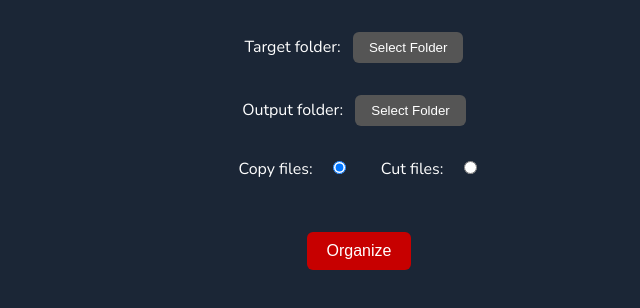
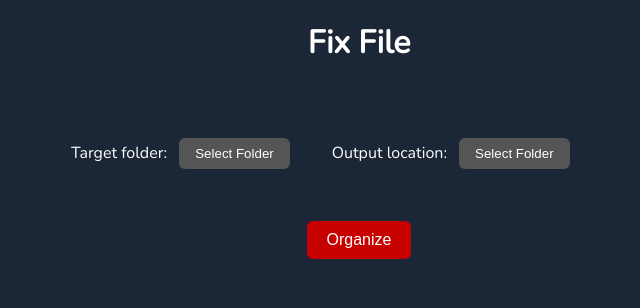
Before and after one commit to atilagulers/FixFile, a React (Vite) app in the folder frontend/: page / in a window 1280 px wide. Shown: the top 308 px of the page, without its empty margins (281-921 px from the left). Built offline with nearby package versions, Linux system fonts and the light colour scheme.

Commit message:
start implementing dropzone

```diff
--- a/frontend/src/App.jsx
+++ b/frontend/src/App.jsx
@@ -7,7 +7,7 @@ import {Greet, GetPath, OrganizeDir} from '../wailsjs/go/main/App';
 function App() {
   const [targetDir, setTargetDir] = useState('');
   const [outputDir, setOutputDir] = useState('');
-  const [isCopySelected, setIsCopySelected] = useState(true);
+  //  const [isCopySelected, setIsCopySelected] = useState(true);
 
   const handleFolderSelection = async (pathFunc) => {
     try {
@@ -28,32 +28,37 @@ function App() {
   };
 
   return (
-    <div id="App">
+    <div id="app">
+      <h1>Fix File</h1>
       <div
         style={{
           display: 'flex',
-          flexDirection: 'column',
           gap: '32px',
           padding: '32px',
+          width: '100%',
         }}
       >
-        <div>
-          <label htmlFor="target-folder">Target folder: </label>
+        <div className="folder-input-container">
+          <label className="select-folder-label" htmlFor="target-folder">
+            Target folder:{' '}
+          </label>
           <button onClick={() => handleFolderSelection(setTargetDir)}>
             Select Folder
           </button>
           <span>{targetDir}</span>
         </div>
 
-        <div>
-          <label htmlFor="output-folder">Output folder: </label>
+        <div className="folder-input-container">
+          <label className="select-folder-label" htmlFor="output-folder">
+            Output location:
+          </label>
 
           <button onClick={() => handleFolderSelection(setOutputDir)}>
             Select Folder
           </button>
           <span style={{color: 'white', marginLeft: '10px'}}>{outputDir}</span>
         </div>
-        <div style={{display: 'flex', justifyContent: 'center', gap: '32px'}}>
+        {/*<div style={{display: 'flex', justifyContent: 'center', gap: '32px'}}>
           <div>
             {' '}
             <label htmlFor="copy">Copy files: </label>
@@ -74,7 +79,7 @@ function App() {
               checked={!isCopySelected}
             />
           </div>
-        </div>
+        </div>*/}
       </div>
 
       <button
@@ -85,7 +90,6 @@ function App() {
           marginTop: '20px',
         }}
       >
-        {' '}
         Organize
       </button>
     </div>
--- a/frontend/src/app.css
+++ b/frontend/src/app.css
@@ -1,5 +1,7 @@
 #app {
+  margin: auto;
   height: 100vh;
+  width: 50%;
   text-align: center;
 }
 
@@ -21,7 +23,7 @@ button:hover {
 }
 
 .btn-primary {
-  background-color: #c70000;
+  background-color: var(--primary-color);
   color: white;
   padding: 10px 20px;
   border-radius: 6px;
@@ -31,7 +33,7 @@ button:hover {
 }
 
 .btn-primary:hover {
-  background-color: #ff0000;
+  background-color: var(--primary-color-hover);
 }
 
 input[type='radio'] {
@@ -41,3 +43,15 @@ input[type='radio'] {
 span {
   margin-left: 10px;
 }
+
+.folder-input-container {
+  display: flex;
+  justify-content: center;
+  align-items: center;
+  margin-top: 20px;
+}
+
+.select-folder-label {
+  display: inline-block;
+  margin-right: 12px;
+}
--- a/frontend/src/style.css
+++ b/frontend/src/style.css
@@ -1,15 +1,18 @@
-html {
+html,
+body {
   background-color: rgba(27, 38, 54, 1);
   text-align: center;
   color: white;
-}
-
-body {
   margin: 0;
   color: white;
   font-family: 'Nunito', -apple-system, BlinkMacSystemFont, 'Segoe UI', 'Roboto',
     'Oxygen', 'Ubuntu', 'Cantarell', 'Fira Sans', 'Droid Sans', 'Helvetica Neue',
     sans-serif;
+}
+
+:root {
+  --primary-color: #c70000;
+  --primary-color-hover: #ff0000;
 }
 
 @font-face {
@@ -19,8 +22,3 @@ body {
   src: local(''),
     url('assets/fonts/nunito-v16-latin-regular.woff2') format('woff2');
 }
-
-#app {
-  height: 100vh;
-  text-align: center;
-}
--- a/package.json
+++ b/package.json
@@ -1,5 +1,6 @@
 {
   "dependencies": {
-    "@wails/runtime": "^1.3.20"
+    "@wails/runtime": "^1.3.20",
+    "react-dropzone": "^14.2.3"
   }
 }
```
Also changed, not shown: 2 other files (tests, documents, lock files or other folders).
